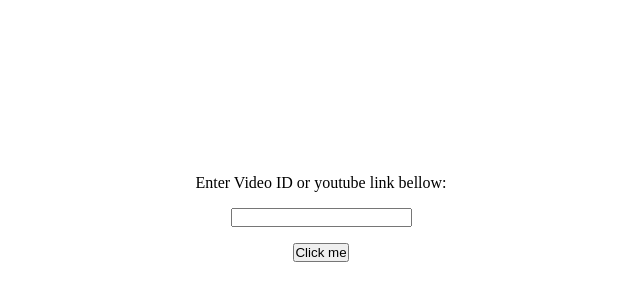
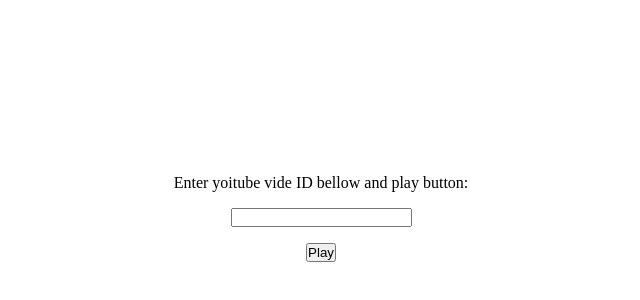
Before and after one commit to ejkej87/youtube_movies, a plain HTML site: page index.html in a window 1280 px wide. Shown: the part 174-474 px from the top of the page, without its empty margins (319-959 px from the left). Drawn offline with Linux system fonts and the light colour scheme.

Commit message:
change text  on index.html

```diff
--- a/index.html
+++ b/index.html
@@ -11,9 +11,9 @@
 </head>
 
 <body>
-    <p id="info">Enter Video ID or youtube link bellow:</p>
+    <p id="info">Enter yoitube vide ID bellow and play button:</p>
     <input type="text" id="videoID">
-    <button id="btn">Click me</button>
+    <button id="btn">Play</button>
     <div id="player"></div>
 
 </body>
```
